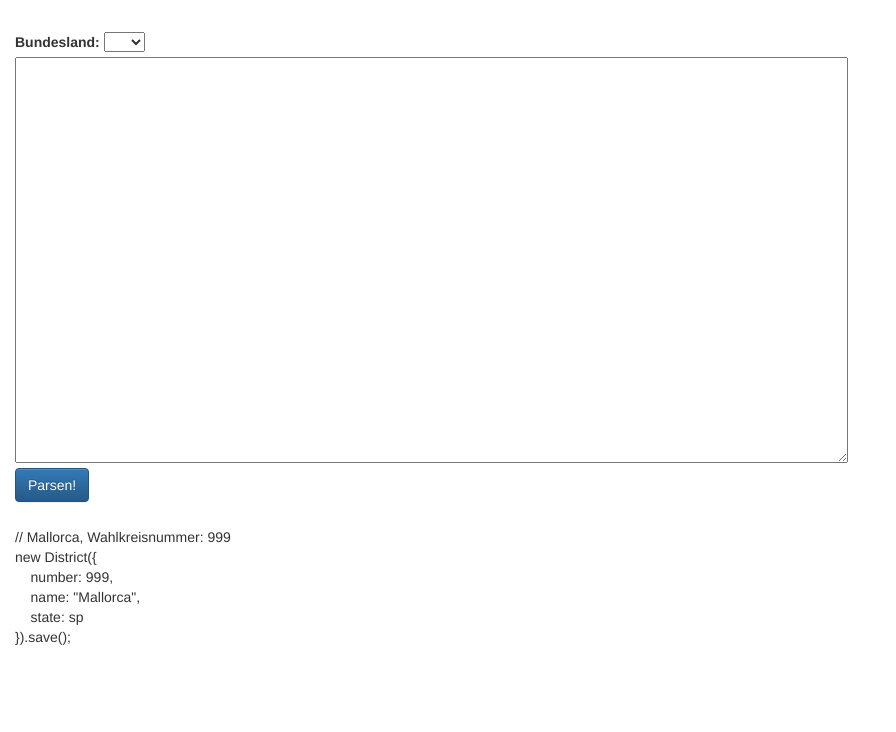
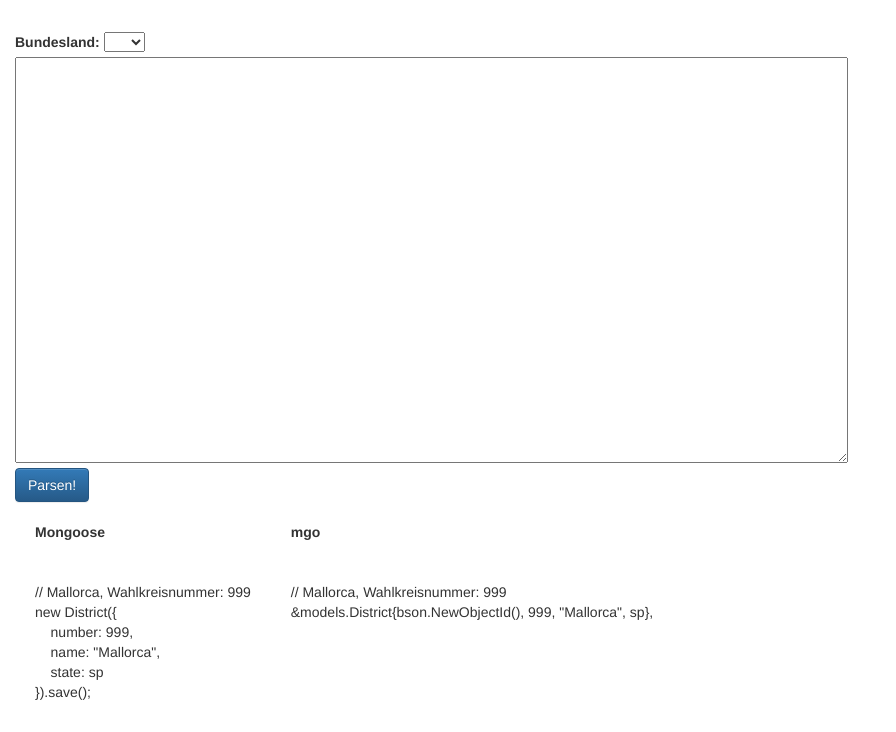
Before and after one commit to pvormste/Wahlkreisparser, a website: page index.html in a window 1280 px wide. Shown: the part 92-824 px from the top of the page, without its empty margins (0-896 px from the left). Before the commit the page ends 800 px from the top, so only its background shows below. Drawn offline with nearby package versions, Linux system fonts and the light colour scheme.

Commit message:
added support for mgo

```diff
--- a/index.html
+++ b/index.html
@@ -7,6 +7,10 @@
 		<style type="text/css">
 			.offset {
 				margin-top: 25px;
+			}
+
+			.inset {
+				padding: 20px;
 			}
 		</style>
     </head>
@@ -38,7 +42,14 @@
                 <textarea rows="20" cols="100" ng-model="inputText"></textarea><br>
                 <input type="submit" value="Parsen!" class="btn btn-primary">
             </form>
-            <div class="offset">
+            <div>
+				<table>
+					<tr>
+						<th class="inset">Mongoose</th>
+						<th class="inset">mgo</th>
+					</tr>
+					<tr class="inset">
+						<td class="inset">
 							<p ng-repeat="district in districts | orderBy:'number'">
 								// {{district.name}}, Wahlkreisnummer: {{district.number}}<br>
 								new District({<br>
@@ -47,6 +58,15 @@
 									&nbsp;&nbsp;&nbsp;&nbsp;state: {{district.state}}<br>
 								}).save();
 							</p>
+						</td>
+						<td class="inset" valign="top">
+							<p ng-repeat="district in districts | orderBy:'number'">
+								// {{district.name}}, Wahlkreisnummer: {{district.number}}<br>
+								&models.District{bson.NewObjectId(), {{district.number}}, "{{district.name}}", {{district.state}}}, <br>
+							</p>
+						</td>
+					</tr>
+				</table>
             </div>
         </div>
         <script type="text/javascript" src="lib/angular/angular.min.js"></script>
```
Lines whose indentation alone changed are shown as unchanged.
